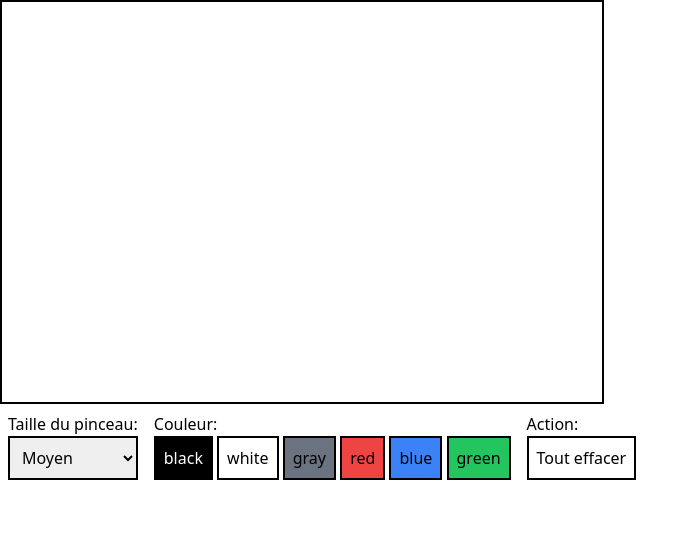
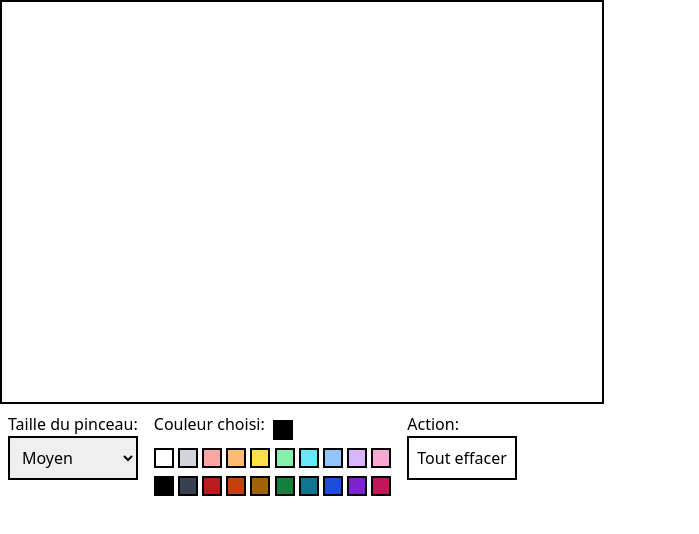
Before and after one commit to Jean-JacquesValmont/NearFaithfulReproduction, a website: page index.html in a window 1280 px wide. Shown: the whole page, without its empty margins (0-699 px from the left). Drawn offline with Linux system fonts and the light colour scheme.

Commit message:
Edited color selection

```diff
--- a/index.html
+++ b/index.html
@@ -20,13 +20,34 @@
             </select>
         </div>
         <div class="p-2">
-            <p>Couleur:</p>
-            <button id="color1" class="bg-black text-white p-2 border-2 border-black">black</button>
-            <button id="color2" class="bg-white p-2 border-2 border-black">white</button>
-            <button id="color3" class="bg-gray-500 p-2 border-2 border-black">gray</button>
-            <button id="color4" class="bg-red-500 p-2 border-2 border-black">red</button>
-            <button id="color5" class="bg-blue-500 p-2 border-2 border-black">blue</button>
-            <button id="color6" class="bg-green-500 p-2 border-2 border-black">green</button>
+            <div class="flex">
+                <p>Couleur choisi:</p>
+                <canvas id="colorSelect" class="mt-2 ml-2 border-2 border-black" width="16" height="16"></canvas>
+            </div>
+            <div>
+                <button id="color0" class="bg-white text-white p-2 border-2 border-black"></button>
+                <button id="color1" class="bg-gray-300 p-2 border-2 border-black"></button>
+                <button id="color2" class="bg-red-300 p-2 border-2 border-black"></button>
+                <button id="color3" class="bg-orange-300 p-2 border-2 border-black"></button>
+                <button id="color4" class="bg-yellow-300 p-2 border-2 border-black"></button>
+                <button id="color5" class="bg-green-300 p-2 border-2 border-black"></button>
+                <button id="color6" class="bg-cyan-300 p-2 border-2 border-black"></button>
+                <button id="color7" class="bg-blue-300 p-2 border-2 border-black"></button>
+                <button id="color8" class="bg-purple-300 p-2 border-2 border-black"></button>
+                <button id="color9" class="bg-pink-300 p-2 border-2 border-black"></button>
+            </div>
+            <div>
+                <button id="color10" class="bg-black p-2 border-2 border-black"></button>
+                <button id="color11" class="bg-gray-700 p-2 border-2 border-black"></button>
+                <button id="color12" class="bg-red-700 p-2 border-2 border-black"></button>
+                <button id="color13" class="bg-orange-700 p-2 border-2 border-black"></button>
+                <button id="color14" class="bg-yellow-700 p-2 border-2 border-black"></button>
+                <button id="color15" class="bg-green-700 p-2 border-2 border-black"></button>
+                <button id="color16" class="bg-cyan-700 p-2 border-2 border-black"></button>
+                <button id="color17" class="bg-blue-700 p-2 border-2 border-black"></button>
+                <button id="color18" class="bg-purple-700 p-2 border-2 border-black"></button>
+                <button id="color19" class="bg-pink-700 p-2 border-2 border-black"></button>
+            </div>
         </div>
         <div class="p-2">
             <p>Action:</p>
--- a/script.js
+++ b/script.js
@@ -3,22 +3,23 @@ const canvas = document.getElementById('canvas');
 const context = canvas.getContext('2d');
 
 const brushSizeSelect = document.getElementById('brushSizeSelect');
-
-const color1 = document.getElementById('color1');
-const color2 = document.getElementById('color2');
-const color3 = document.getElementById('color3');
-const color4 = document.getElementById('color4');
-const color5 = document.getElementById('color5');
-const color6 = document.getElementById('color6');
+const colorSelect = document.getElementById('colorSelect');
 
 const clearAll = document.getElementById('clearAll');
 
-// Variables pour le suivi de l'état du dessin
+// Variables initialisation
 let isDrawing = false;
 let lineWidthSize = 10
 const brushShape = 'round'
+
 let brushColor = '#000'
 brushSizeSelect.value = "10";
+colorSelect.style.backgroundColor = '#000'
+
+
+const colors = ['#FFFFFF', ' #d1d5db', '#fca5a5', '#fdba74', '#fde047', '#86efac', '#67e8f9', '#93c5fd', '#d8b4fe', '#f9a8d4',
+ '#000', '#374151', '#b91c1c', '#c2410c ', '#a16207', '#15803d',  '#0e7490',  '#1d4ed8', '#7e22ce', '#be185d'];
+const colorButtons = colors.map(color => document.getElementById(`color${colors.indexOf(color)}`));
 
 // Fonction de dessin
 function draw(e) {
@@ -51,37 +52,27 @@ canvas.addEventListener('mouseup', () => {
 // Événement pour dessiner
 canvas.addEventListener('mousemove', draw);
 
-// Événements pour définir la taille du pinceau
+// Événement pour définir la taille du pinceau
 brushSizeSelect.addEventListener("change", () => {
     lineWidthSize = brushSizeSelect.value
 })
 
-// Événements pour définir la couleur du pinceau
-color1.addEventListener("click", () => {
-    brushColor = '#000'
-})
+// Événement pour la couleur du pinceau
+colorButtons.forEach(button => {
+    button.addEventListener("click", () => {
+        for(let i = 0; i <= colors.length; i++){
+            console.log(i)
+            if (button.id == "color" + i){
+                console.log("Color change")
+                brushColor = colors[i];
+                colorSelect.style.backgroundColor = colors[i]
+                break
+            }
+        }
+    });
+});
 
-color2.addEventListener("click", () => {
-    brushColor = "#FFFFFF"
-})
-
-color3.addEventListener("click", () => {
-    brushColor = '#697280'
-})
-
-color4.addEventListener("click", () => {
-    brushColor = '#EE4343'
-})
-
-color5.addEventListener("click", () => {
-    brushColor = '#3A82F5'
-})
-
-color6.addEventListener("click", () => {
-    brushColor = '#21C35E'
-})
-
-// Événements pour définir différentes actions
+// Événement pour définir différentes actions
 clearAll.addEventListener("click", (e) => {
     context.clearRect(0, 0, canvas.width, canvas.height)
 })
```
Also changed, not shown: src/output.css.
